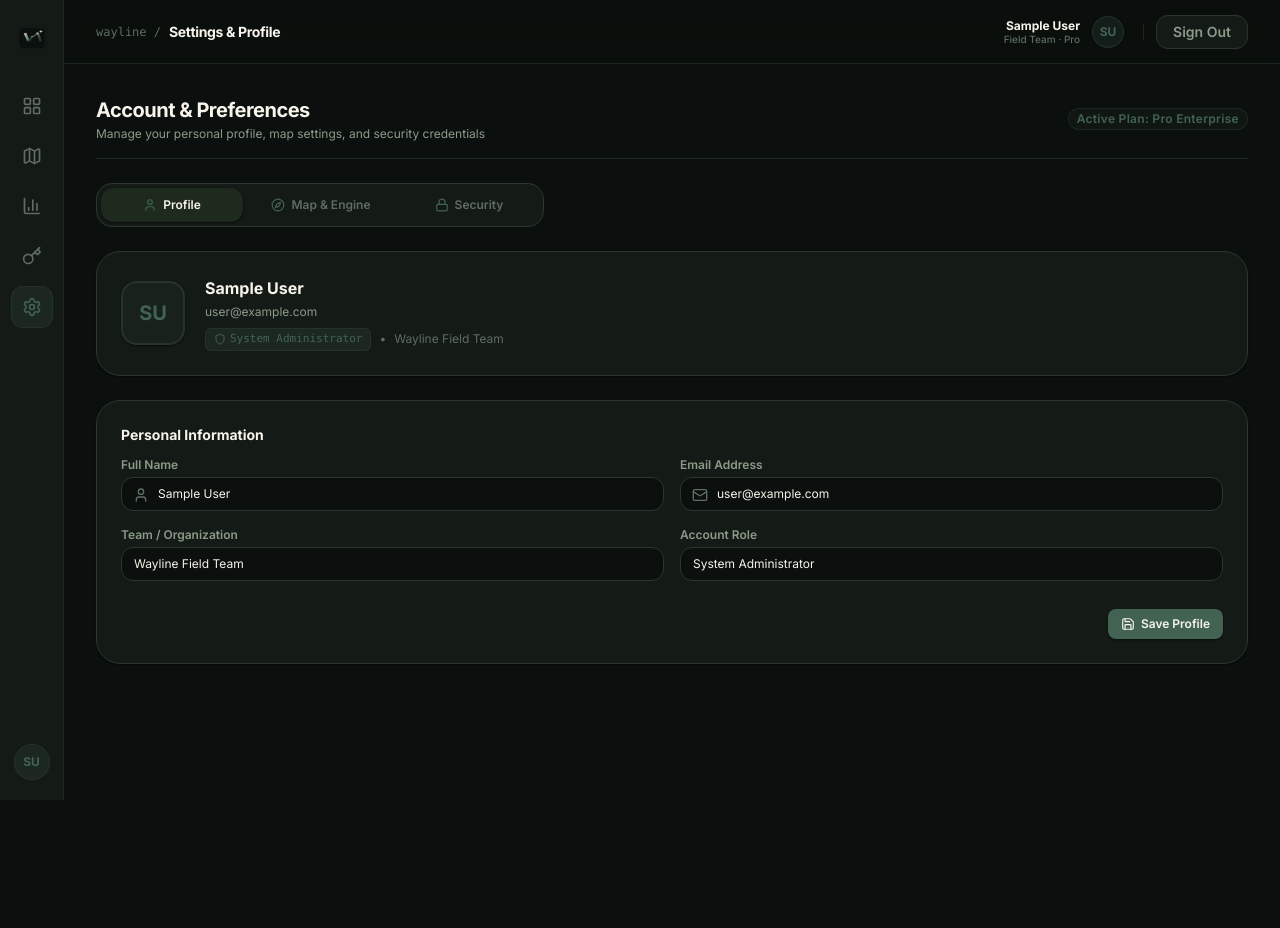
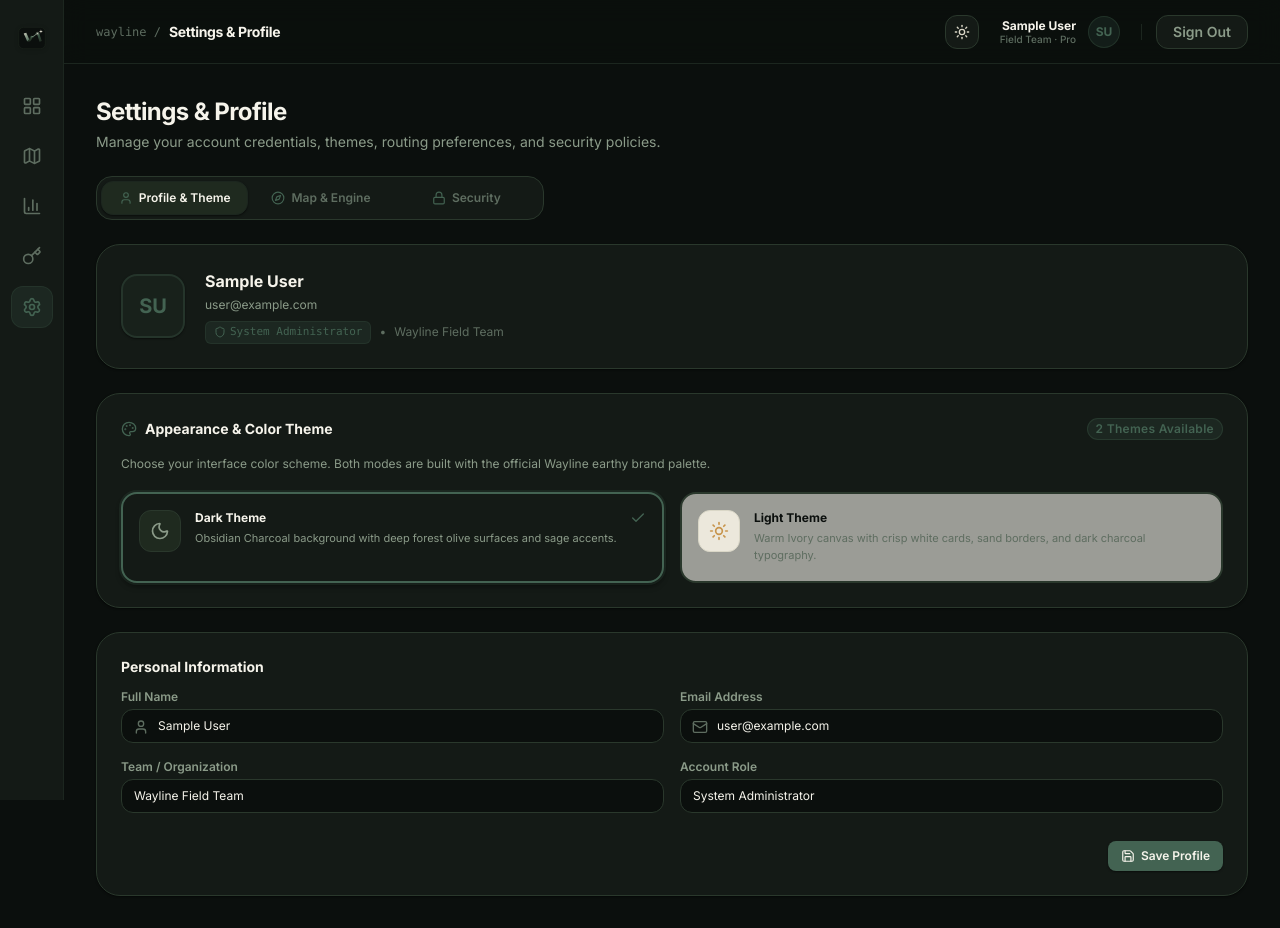
Before and after one commit to YUVARAJ-R-ai/wayline, a Next.js app in the folder frontend/: page /dashboard/settings in a window 1280 px wide. Before the commit the page ends 800 px from the top, so only its background shows below. Built offline with nearby package versions, Linux system fonts and the light colour scheme; no server answers; sample sign-in values are in the browser's storage.

Commit message:
feat(theme): implement ThemeProvider with Dark and Light mode toggling across header, settings, and homepage

```diff
--- a/frontend/app/dashboard/layout.tsx
+++ b/frontend/app/dashboard/layout.tsx
@@ -7,6 +7,7 @@ import Link from "next/link";
 import { LayoutGrid, Map, BarChart3, Key, Settings, User } from "lucide-react";
 import { SignOutButton } from "@/components/SignOutButton";
 import { WaylineLogo } from "@/components/ui";
+import { ThemeToggle } from "@/components/ThemeProvider";
 
 export default function DashboardLayout({
   children,
@@ -131,15 +132,6 @@ export default function DashboardLayout({
             </Link>
           </nav>
         </div>
-
-        {/* Bottom Avatar Indicator -> Links to Profile Settings */}
-        <Link
-          href="/dashboard/settings"
-          title="Account Settings"
-          className="w-9 h-9 rounded-full bg-accent-purple-muted border border-accent-purple/20 flex items-center justify-center text-xs font-bold text-accent-purple hover:border-accent-purple transition-all"
-        >
-          {userInitials || "AD"}
-        </Link>
       </aside>
 
       {/* Main Content Area */}
@@ -152,7 +144,10 @@ export default function DashboardLayout({
             <h1 className="text-sm font-bold tracking-tight text-text-primary">{sectionTitle}</h1>
           </div>
 
-          <div className="flex items-center gap-3">
+          <div className="flex items-center gap-3.5">
+            {/* Theme Toggle (Dark / Light) */}
+            <ThemeToggle />
+
             {/* Clickable User Profile Widget -> Links to Settings */}
             <Link
               href="/dashboard/settings"
--- a/frontend/app/dashboard/settings/page.tsx
+++ b/frontend/app/dashboard/settings/page.tsx
@@ -2,6 +2,7 @@
 
 import { useState, useEffect } from "react";
 import { useSession } from "next-auth/react";
+import { useTheme } from "@/components/ThemeProvider";
 import {
   User,
   Mail,
@@ -16,11 +17,15 @@ import {
   Key,
   Globe,
   Lock,
+  Sun,
+  Moon,
+  Palette,
 } from "lucide-react";
 import { Badge, PremiumButton, Toast } from "@/components/ui";
 
 export default function SettingsProfilePage() {
   const { data: session } = useSession();
+  const { theme, setTheme } = useTheme();
   const [activeTab, setActiveTab] = useState<"profile" | "routing" | "security">("profile");
   const [toastMessage, setToastMessage] = useState<string | null>(null);
   const [saving, setSaving] = useState(false);
@@ -98,22 +103,19 @@ export default function SettingsProfilePage() {
       />
 
       {/* Page Header */}
-      <div className="flex flex-col sm:flex-row sm:items-center justify-between gap-4 select-none pb-4 border-b border-border-subtle">
+      <div className="flex flex-col sm:flex-row sm:items-center justify-between gap-4 select-none">
         <div>
-          <h2 className="text-xl font-bold tracking-tight text-text-primary">
-            Account & Preferences
+          <h2 className="text-2xl font-bold tracking-tight text-text-primary">
+            Settings & Profile
           </h2>
-          <p className="text-xs text-text-secondary mt-0.5">
-            Manage your personal profile, map settings, and security credentials
+          <p className="text-xs sm:text-sm text-text-secondary mt-1">
+            Manage your account credentials, themes, routing preferences, and security policies.
           </p>
         </div>
-        <Badge variant="success" size="sm">
-          Active Plan: Pro Enterprise
-        </Badge>
       </div>
 
-      {/* Tabs Switcher */}
-      <div className="flex items-center gap-2 bg-bg-surface p-1 rounded-2xl border border-border-default text-xs font-semibold select-none max-w-md">
+      {/* Navigation Tabs */}
+      <div className="flex items-center bg-bg-surface p-1 rounded-2xl border border-border-default text-xs font-semibold select-none max-w-md">
         <button
           onClick={() => setActiveTab("profile")}
           className={`flex-1 flex items-center justify-center gap-1.5 py-2 rounded-xl transition-colors ${
@@ -123,7 +125,7 @@ export default function SettingsProfilePage() {
           }`}
         >
           <User className="w-3.5 h-3.5 text-accent-purple" />
-          <span>Profile</span>
+          <span>Profile & Theme</span>
         </button>
         <button
           onClick={() => setActiveTab("routing")}
@@ -149,7 +151,7 @@ export default function SettingsProfilePage() {
         </button>
       </div>
 
-      {/* TAB 1: PROFILE INFO */}
+      {/* TAB 1: PROFILE INFO & THEME SELECTION */}
       {activeTab === "profile" && (
         <form onSubmit={handleSaveProfile} className="space-y-6">
           {/* Avatar Banner Card */}
@@ -166,6 +168,75 @@ export default function SettingsProfilePage() {
                 </span>
                 <span className="text-xs text-text-muted">•</span>
                 <span className="text-xs text-text-muted">{organization}</span>
+              </div>
+            </div>
+          </div>
+
+          {/* Theme & Appearance Card */}
+          <div className="p-6 bg-bg-surface border border-border-default rounded-3xl shadow-sm space-y-4">
+            <div className="flex items-center justify-between">
+              <div className="flex items-center gap-2 text-sm font-bold text-text-primary select-none">
+                <Palette className="w-4 h-4 text-accent-purple" />
+                <span>Appearance & Color Theme</span>
+              </div>
+              <Badge variant="accent" size="sm">2 Themes Available</Badge>
+            </div>
+
+            <p className="text-xs text-text-secondary">
+              Choose your interface color scheme. Both modes are built with the official Wayline earthy brand palette.
+            </p>
+
+            <div className="grid grid-cols-1 sm:grid-cols-2 gap-4 pt-1">
+              {/* Dark Theme Option */}
+              <div
+                onClick={() => {
+                  setTheme("dark");
+                  setToastMessage("Dark theme activated");
+                }}
+                className={`p-4 rounded-2xl border-2 cursor-pointer transition-all flex items-start gap-3.5 select-none ${
+                  theme === "dark"
+                    ? "border-accent-purple bg-[#141A16] text-[#F6F4EB] shadow-md ring-2 ring-accent-purple/20"
+                    : "border-border-default bg-[#0B0F0D]/60 hover:border-border-strong text-text-secondary"
+                }`}
+              >
+                <div className="p-2.5 rounded-xl bg-[#1F2A1F] border border-[#2A382C] text-[#F6F4EB]">
+                  <Moon className="w-5 h-5 text-[#8B9B89]" />
+                </div>
+                <div className="flex-1 space-y-1">
+                  <div className="flex items-center justify-between">
+                    <span className="text-xs font-bold text-[#F6F4EB]">Dark Theme</span>
+                    {theme === "dark" && <Check className="w-4 h-4 text-[#436352]" />}
+                  </div>
+                  <p className="text-[11px] text-[#8B9B89] leading-relaxed">
+                    Obsidian Charcoal background with deep forest olive surfaces and sage accents.
+                  </p>
+                </div>
+              </div>
+
+              {/* Light Theme Option */}
+              <div
+                onClick={() => {
+                  setTheme("light");
+                  setToastMessage("Light theme activated");
+                }}
+                className={`p-4 rounded-2xl border-2 cursor-pointer transition-all flex items-start gap-3.5 select-none ${
+                  theme === "light"
+                    ? "border-accent-purple bg-[#FFFFFF] text-[#0B0F0D] shadow-md ring-2 ring-accent-purple/20"
+                    : "border-border-default bg-[#F6F4EB]/60 hover:border-border-strong text-text-secondary"
+                }`}
+              >
+                <div className="p-2.5 rounded-xl bg-[#ECE8DC] border border-[#DAD7C7] text-[#0B0F0D]">
+                  <Sun className="w-5 h-5 text-[#C7944B]" />
+                </div>
+                <div className="flex-1 space-y-1">
+                  <div className="flex items-center justify-between">
+                    <span className="text-xs font-bold text-[#0B0F0D]">Light Theme</span>
+                    {theme === "light" && <Check className="w-4 h-4 text-[#436352]" />}
+                  </div>
+                  <p className="text-[11px] text-[#5E6D60] leading-relaxed">
+                    Warm Ivory canvas with crisp white cards, sand borders, and dark charcoal typography.
+                  </p>
+                </div>
               </div>
             </div>
           </div>
--- a/frontend/components/HomePageClient.tsx
+++ b/frontend/components/HomePageClient.tsx
@@ -31,6 +31,7 @@ import {
   Badge,
   Toast,
 } from "@/components/ui";
+import { ThemeToggle } from "@/components/ThemeProvider";
 
 export default function HomePageClient() {
   const [toastMessage, setToastMessage] = useState<string | null>(null);
@@ -131,8 +132,9 @@ func main() {
             </a>
           </nav>
 
-          {/* Action Buttons: Log In & Sign Up */}
+          {/* Action Buttons: Theme Toggle, Log In & Sign Up */}
           <div className="flex items-center gap-3">
+            <ThemeToggle />
             <Link
               href="/login?mode=login"
               className="text-xs font-semibold text-text-secondary hover:text-text-primary px-3 py-1.5 rounded-lg hover:bg-bg-elevated transition-colors"
--- /dev/null
+++ b/frontend/components/ThemeProvider.tsx
@@ -0,0 +1,75 @@
+"use client";
+
+import React, { createContext, useContext, useEffect, useState } from "react";
+import { Sun, Moon } from "lucide-react";
+
+type Theme = "dark" | "light";
+
+interface ThemeContextType {
+  theme: Theme;
+  toggleTheme: () => void;
+  setTheme: (theme: Theme) => void;
+}
+
+const ThemeContext = createContext<ThemeContextType>({
+  theme: "dark",
+  toggleTheme: () => {},
+  setTheme: () => {},
+});
+
+export function ThemeProvider({ children }: { children: React.ReactNode }) {
+  const [theme, setThemeState] = useState<Theme>("dark");
+  const [mounted, setMounted] = useState(false);
+
+  useEffect(() => {
+    // Read saved preference or default to dark (official brand dark-first)
+    const saved = localStorage.getItem("wayline_theme") as Theme | null;
+    if (saved === "light" || saved === "dark") {
+      setThemeState(saved);
+      document.documentElement.setAttribute("data-theme", saved);
+    } else {
+      document.documentElement.setAttribute("data-theme", "dark");
+    }
+    setMounted(true);
+  }, []);
+
+  const setTheme = (newTheme: Theme) => {
+    setThemeState(newTheme);
+    localStorage.setItem("wayline_theme", newTheme);
+    document.documentElement.setAttribute("data-theme", newTheme);
+  };
+
+  const toggleTheme = () => {
+    const next = theme === "dark" ? "light" : "dark";
+    setTheme(next);
+  };
+
+  return (
+    <ThemeContext.Provider value={{ theme, toggleTheme, setTheme }}>
+      {children}
+    </ThemeContext.Provider>
+  );
+}
+
+export function useTheme() {
+  return useContext(ThemeContext);
+}
+
+export function ThemeToggle({ className = "" }: { className?: string }) {
+  const { theme, toggleTheme } = useTheme();
+
+  return (
+    <button
+      onClick={toggleTheme}
+      title={theme === "dark" ? "Switch to Light Theme" : "Switch to Dark Theme"}
+      className={`p-2 rounded-xl border border-border-default hover:border-accent-purple/40 bg-bg-surface hover:bg-bg-elevated text-text-secondary hover:text-text-primary transition-all focus:outline-none focus-visible:ring-2 focus-visible:ring-accent-purple/40 flex items-center justify-center select-none ${className}`}
+      aria-label="Toggle theme"
+    >
+      {theme === "dark" ? (
+        <Sun className="w-4 h-4 text-brand-sand transition-transform hover:rotate-45" />
+      ) : (
+        <Moon className="w-4 h-4 text-brand-charcoal transition-transform hover:-rotate-12" />
+      )}
+    </button>
+  );
+}
--- a/frontend/components/providers.tsx
+++ b/frontend/components/providers.tsx
@@ -2,6 +2,7 @@
 
 import { SessionProvider } from "next-auth/react";
 import React from "react";
+import { ThemeProvider } from "./ThemeProvider";
 
 export function Providers({
   children,
@@ -10,7 +11,9 @@ export function Providers({
 }) {
   return (
     <SessionProvider>
-      {children}
+      <ThemeProvider>
+        {children}
+      </ThemeProvider>
     </SessionProvider>
   );
 }
```
